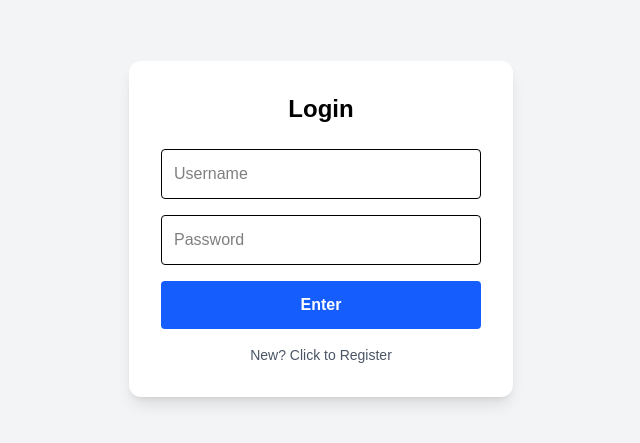
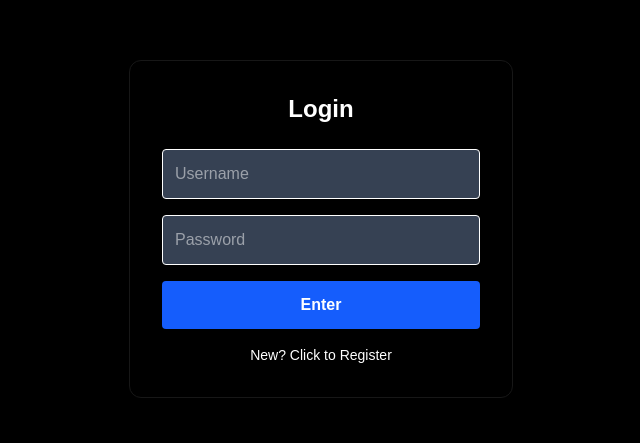
Before and after one commit to myselfprince/counter-app, a Next.js app: page / in a window 1280 px wide. Shown: the part 171-614 px from the top of the page, without its empty margins (319-959 px from the left). Built offline with nearby package versions, Linux system fonts and the light colour scheme; no server answers.

Commit message:
login screen bg-black

```diff
--- a/src/app/page.js
+++ b/src/app/page.js
@@ -125,20 +125,20 @@ export default function Home() {
   // --- LOGIN SCREEN ---
   if (!user) {
     return (
-      <main className="flex min-h-screen flex-col items-center justify-center p-6 bg-gray-100">
-        <div className="bg-white p-8 rounded-xl shadow-lg w-full max-w-sm">
-          <h1 className="text-2xl font-bold mb-6 text-center text-black">
+      <main className="flex min-h-screen flex-col items-center justify-center p-6 bg-black">
+        <div className="bg-black p-8 rounded-xl shadow-lg w-full max-w-sm border">
+          <h1 className="text-2xl font-bold mb-6 text-center text-white">
             {authMode === 'login' ? 'Login' : 'Create Account'}
           </h1>
           <form action={handleAuth} className="flex flex-col gap-4">
-            <input name="username" placeholder="Username" required className="p-3 border rounded text-black" />
-            <input name="password" type="password" placeholder="Password" required className="p-3 border rounded text-black" />
+            <input name="username" placeholder="Username" required className="p-3 border rounded text-white bg-gray-700" />
+            <input name="password" type="password" placeholder="Password" required className="p-3 border rounded text-white bg-gray-700" />
             <button className="bg-blue-600 text-white p-3 rounded hover:bg-blue-700 font-bold">
               {authMode === 'login' ? 'Enter' : 'Sign Up'}
             </button>
             {error && <p className="text-red-500 text-sm text-center">{error}</p>}
           </form>
-          <p className="mt-4 text-center text-sm text-gray-600 cursor-pointer"
+          <p className="mt-4 text-center text-sm text-white cursor-pointer"
              onClick={() => setAuthMode(authMode === 'login' ? 'register' : 'login')}>
             {authMode === 'login' ? "New? Click to Register" : "Have an account? Login"}
           </p>
```
